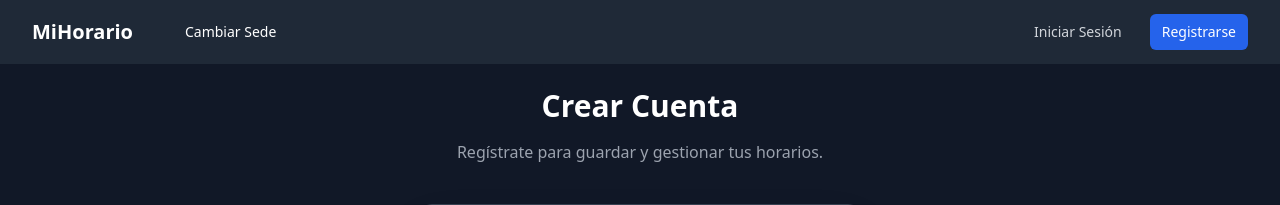
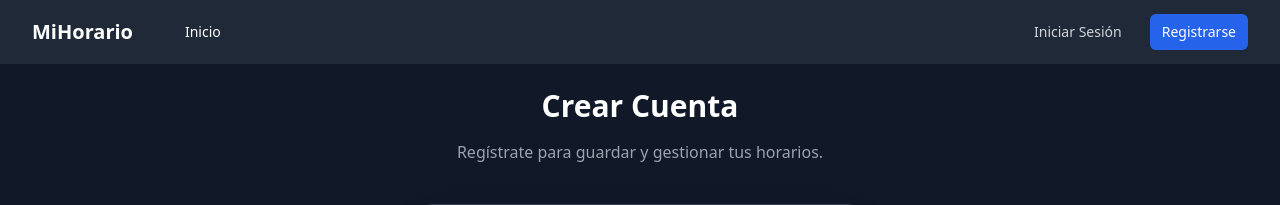
Before and after one commit to vcanio/MiHorario, a Django app: page /registro/ in a window 1280 px wide. Shown: the top 205 px of the page. Run offline with Django 5.2, Linux system fonts and the light colour scheme; some libraries are stand-ins or nearby versions.

Commit message:
base acxtualizado

```diff
--- a/oferta/static/js/main.js
+++ b/oferta/static/js/main.js
@@ -34,8 +34,6 @@ import { guardarHorarioActual, cargarListaHorariosGuardados } from './savedSched
 
 window.exportarComoICS = exportarComoICS;
 window.exportarComoPDF = exportarComoPDF;
-
-console.log('main.js cargado correctamente');
 
 // ... (Las funciones quitarAsignatura, seleccionarAsignatura, actualizarBotones no cambian) ...
 
--- a/oferta/static/js/savedSchedules.js
+++ b/oferta/static/js/savedSchedules.js
@@ -34,7 +34,6 @@ export function guardarHorarioActual() {
         errorEl.classList.add('hidden');
     }
 
-    // La lógica de 'fetch' para guardar se maneja en main.js
 }
 
 // ============================================================
@@ -186,5 +185,3 @@ function actualizarBotonesSeleccionados() {
         }
     });
 }
-
-console.log('savedSchedules.js cargado correctamente');
--- a/oferta/templates/base.html
+++ b/oferta/templates/base.html
@@ -26,7 +26,7 @@
                             </a>
                         {% endif %}
                         <a href="{% url 'inicio' %}" class="text-white hover:bg-gray-700 px-3 py-2 rounded-md text-sm font-medium">
-                            Cambiar Sede
+                            Inicio
                         </a>
                     </div>
                 </div>
```
Also changed, not shown: oferta/static/js/state.js (+0 -12 lines).
